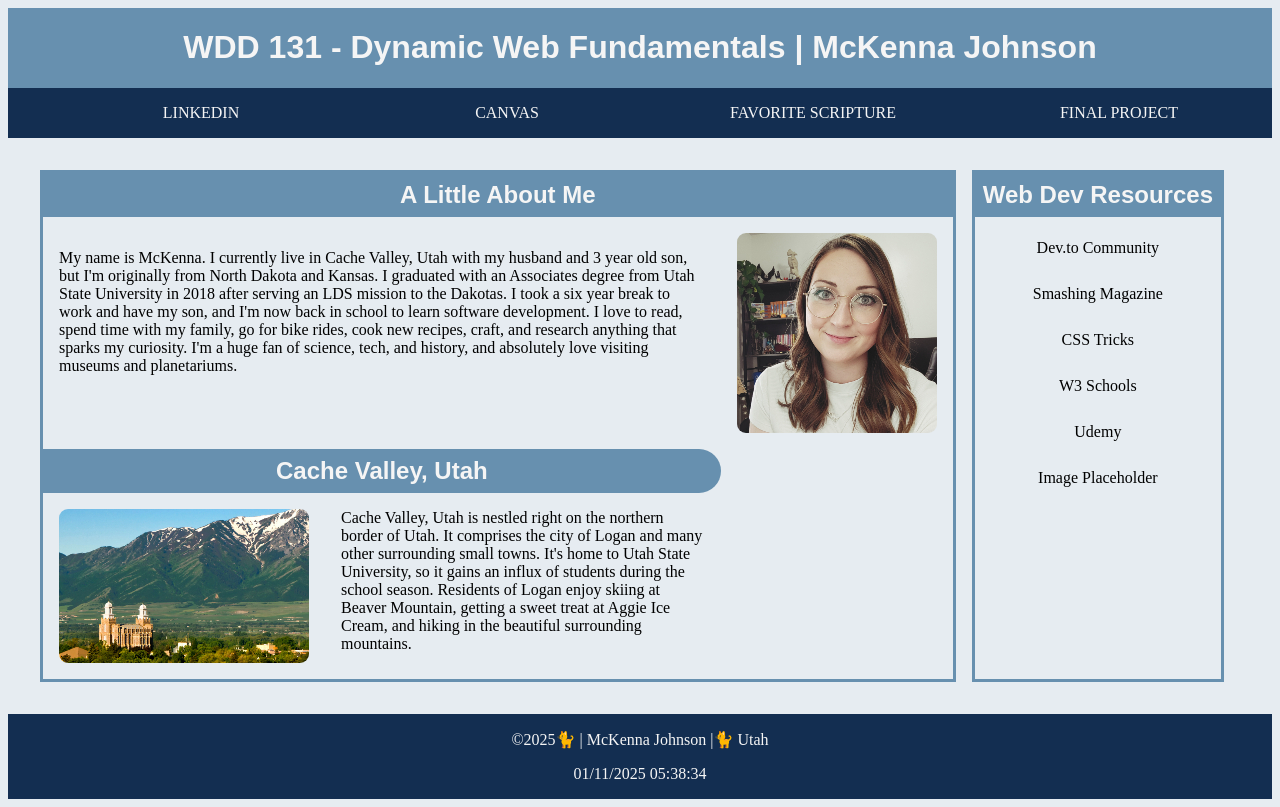
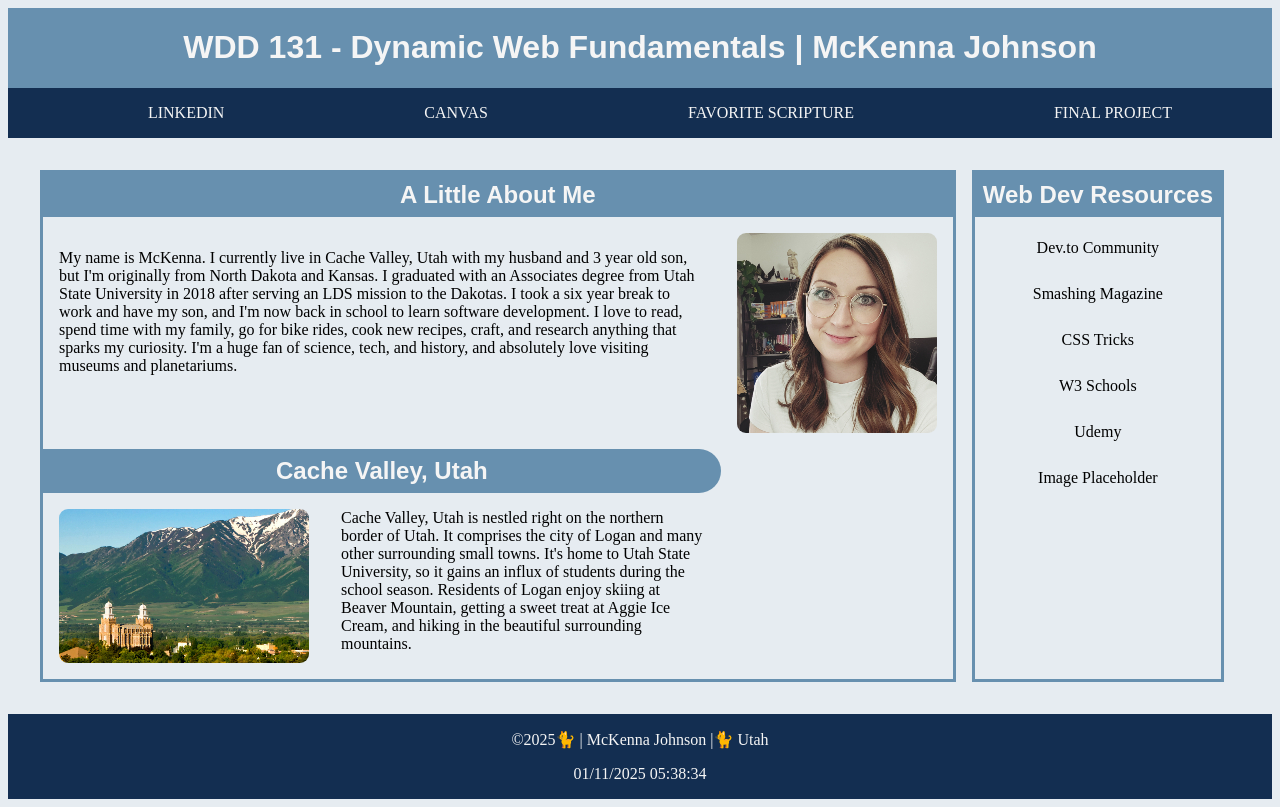
Before and after one commit to littlemissmiso/wdd131, a plain HTML site: page index.html in a window 1280 px wide. Drawn offline with Linux system fonts and the light colour scheme; a web font is replaced by a local one.

Commit message:
width edit

```diff
--- a/styles/base.css
+++ b/styles/base.css
@@ -39,7 +39,7 @@ nav {
 }
 
 .navigation li {
-    flex: 1 1 100%;
+    flex: 1 1 auto;
 }
 
 .navigation a {
```
Also changed, not shown: styles/Raleway-VariableFont_wght.ttf (deleted).
